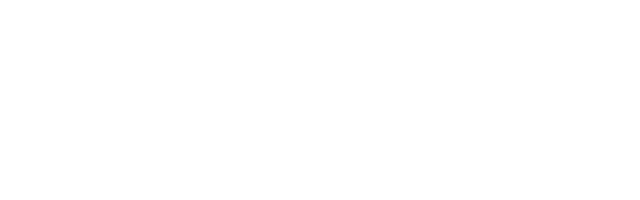
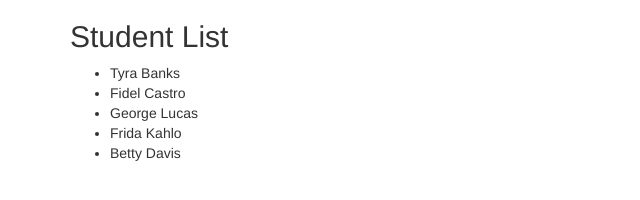
Before and after one commit to jozr/student-roster, a plain HTML site: page index.html in a window 1280 px wide. Shown: the whole page, without its empty margins (0-640 px from the left). Drawn offline with Linux system fonts and the light colour scheme; files that its build step writes are made by us from their sources.

Commit message:
add controller

```diff
--- a/index.html
+++ b/index.html
@@ -1,12 +1,25 @@
 <!DOCTYPE html>
-<html lang="en">
+<html lang="en" ng-app="studentRoster">
 <head>
   <meta charset="UTF-8">
   <title>Student App</title>
   <script src="lib/angular.js"></script>
   <script src="app.js"></script>
-	  <link rel="stylesheet" href="css/bootstrap.min.css">
+  <script src="js/StudentsController.js"></script>
+  <link rel="stylesheet" href="css/bootstrap.css">
 </head>
 <body>
+  <div class="container" ng-controller="StudentsCtrl">
+    <div class="row">
+      <div class="col-md-12">
+        <h2>Student List</h2>
+        <ul>
+          <li ng-repeat="item in students">
+            {{item.name}}
+          </li>
+        </ul>
+      </div>
+    </div>
+  </div>
 </body>
 </html>
--- /dev/null
+++ b/js/StudentsController.js
@@ -0,0 +1,9 @@
+studentRoster.controller('StudentsCtrl', function StudentsCtrl($scope) {
+  $scope.students = [
+    { "name":"Tyra Banks" },
+    { "name":"Fidel Castro" },
+    { "name":"George Lucas" },
+    { "name":"Frida Kahlo" },
+    { "name":"Betty Davis" }
+  ]
+});
```
Lines whose indentation alone changed are shown as unchanged.
